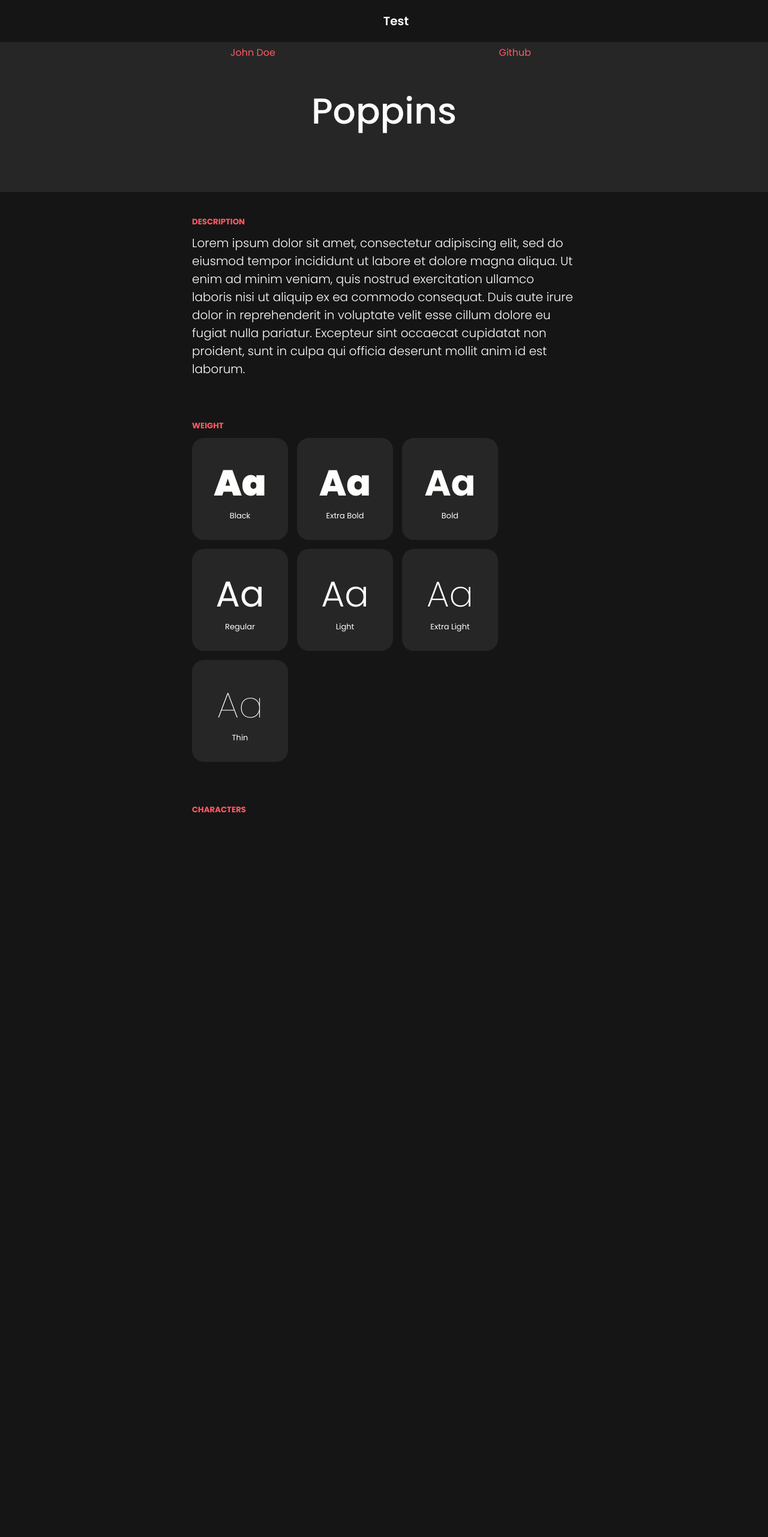
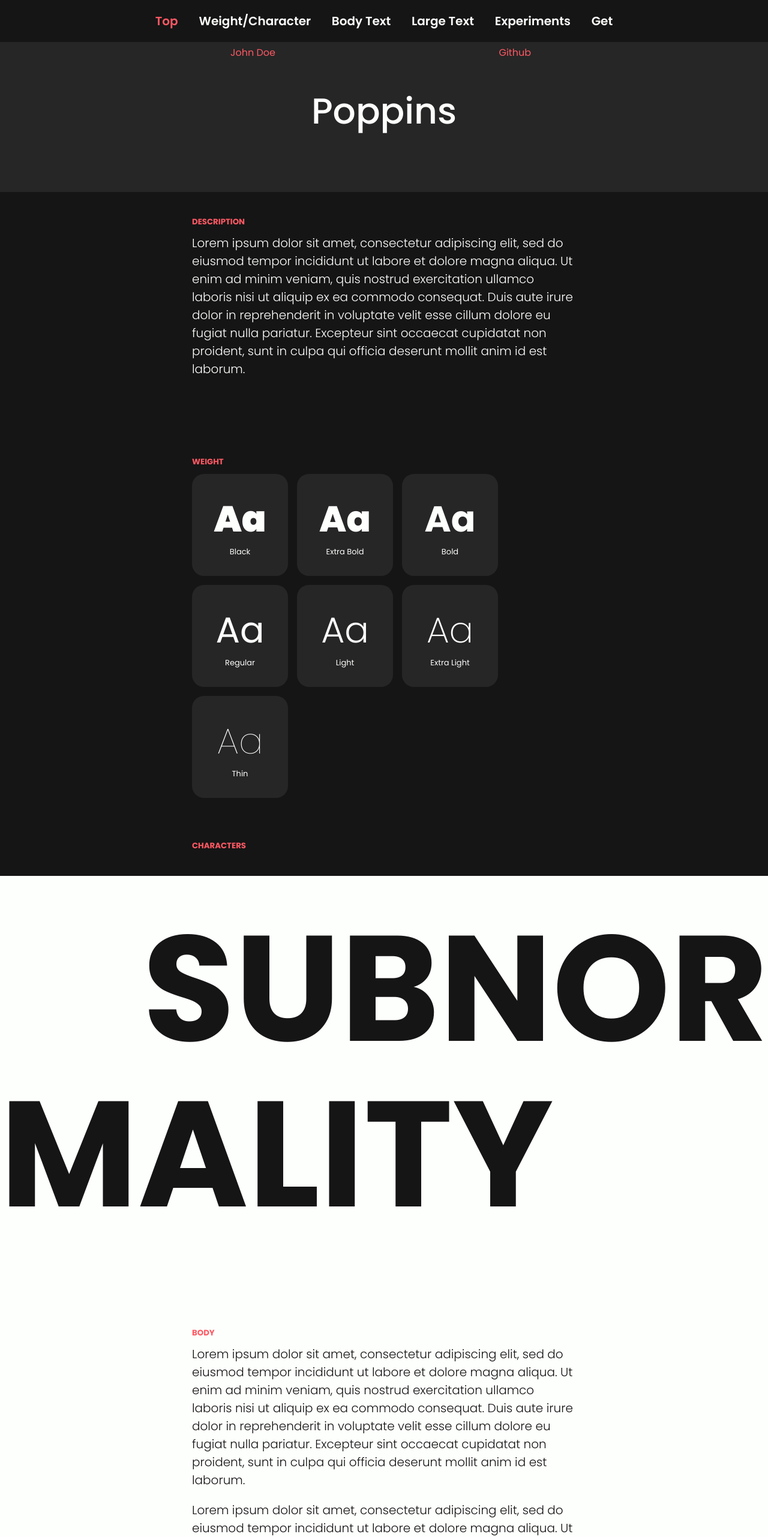
Before and after one commit to nahoczki/typespeciman, a plain HTML site: page index.html in a window 1280 px wide. Shown: the top 2562 px of the page at 60% size. Before the commit the page ends 1400 px from the top, so only its background shows below. Drawn offline with Linux system fonts and the light colour scheme; a script that the page names is missing.

Commit message:
More sections; smooth scroll; big text

```diff
--- a/css/styles.css
+++ b/css/styles.css
@@ -29,6 +29,7 @@
 html {
     box-sizing: border-box;
     font-family: 'Poppins', sans-serif;
+    scroll-behavior: smooth;
     background-color: var(--black);
     color: var(--white);
 }
@@ -69,7 +70,22 @@
 }
 
 .nav > ul {
+    padding: 0;
     list-style-type: none;
+}
+
+.nav > ul > li {
+    display: inline-block;
+    margin: 0 15px;
+}
+
+.nav > ul > li > a {
+    color: inherit;
+    text-decoration: none;
+}
+
+.selected {
+    color: var(--red);
 }
 
 .hero {
@@ -112,6 +128,17 @@
     padding: 30px 25%;
 }
 
+.white-container {
+    width: 100%;
+    display: flex;
+    flex-direction: column;
+    text-align: left;
+    justify-content: left;
+    padding: 30px 25%;
+    background-color: var(--white);
+    color: var(--black)
+}
+
 .letters {
     display: flex;
     gap: 15px;
@@ -139,3 +166,55 @@
     font-size: 13px;
     font-weight: var(--regularWeight);
 }
+
+.body-text {
+    margin-bottom: 20px;
+}
+
+.inner-body-container {
+    display: grid;
+    grid-gap: 30px;
+    grid-template-areas:
+    "a b"
+    "a b";
+}
+.body3 {
+    grid-area: a;
+}
+.body4 {
+    grid-area: b;
+}
+
+.split-text {
+    width: 100%;
+    display: flex;
+    flex-direction: column;
+    font-size: 250px;
+    font-weight: var(--boldWeight);
+}
+
+.subnormality-left {
+    text-align: left;
+    margin-left: 0;
+    margin-right: auto;
+    padding: 0;
+    margin-top: -100px;
+}
+
+.subnormality-right {
+    text-align: right;
+    margin-right: 0;
+    margin-left: auto;
+    padding: 0;
+}
+
+.big-text {
+    font-size: 150px;
+    padding: 0;
+    text-align: center;
+    justify-content: center;
+}
+
+strong, em {
+    color: var(--red);
+}
--- a/index.html
+++ b/index.html
@@ -16,7 +16,12 @@
 <body>
 <div class="nav">
 	<ul>
-		<li>Test</li>
+		<li id="topNav" class="selected" ><a href="#" onclick="selectNav('topNav')">Top</a></li>
+		<li id="weightNav"><a href="#weight" onclick="selectNav('weightNav')">Weight/Character</a></li>
+		<li id="bodyNav"><a href="#body" onclick="selectNav('bodyNav')">Body Text</a></li>
+		<li id="largeNav"><a href="#large" onclick="selectNav('largeNav')">Large Text</a></li>
+		<li id="experimentsNav"><a href="#experiments" onclick="selectNav('experimentsNav')">Experiments</a></li>
+		<li id="getNav"><a href="#get" onclick="selectNav('getNav')">Get</a></li>
 	</ul>
 </div>
 <div class="hero">
@@ -36,6 +41,7 @@
 	<h5>DESCRIPTION</h5>
 	<p>Lorem ipsum dolor sit amet, consectetur adipiscing elit, sed do eiusmod tempor incididunt ut labore et dolore magna aliqua. Ut enim ad minim veniam, quis nostrud exercitation ullamco laboris nisi ut aliquip ex ea commodo consequat. Duis aute irure dolor in reprehenderit in voluptate velit esse cillum dolore eu fugiat nulla pariatur. Excepteur sint occaecat cupidatat non proident, sunt in culpa qui officia deserunt mollit anim id est laborum.</p>
 </div>
+<div class="container" id="weight"></div>
 <div class="container weight">
 	<h5>WEIGHT</h5>
 	<div class="letters">
@@ -73,6 +79,37 @@
 	<h5>CHARACTERS</h5>
 	<div class="letters" id="characters"></div>
 </div>
+<div class="white-container big-text">
+	<div class="split-text">
+		<span class="subnormality-right">SUBNOR</span>
+		<span class="subnormality-left">MALITY</span>
+	</div>
+</div>
+<div class="white-container" id="body"></div>
+<div class="white-container body">
+	<h5>BODY</h5>
+	<p class="body-text body1">Lorem ipsum dolor sit amet, consectetur adipiscing elit, sed do eiusmod tempor incididunt ut labore et dolore magna aliqua. Ut enim ad minim veniam, quis nostrud exercitation ullamco laboris nisi ut aliquip ex ea commodo consequat. Duis aute irure dolor in reprehenderit in voluptate velit esse cillum dolore eu fugiat nulla pariatur. Excepteur sint occaecat cupidatat non proident, sunt in culpa qui officia deserunt mollit anim id est laborum.</p>
+	<p class="body-text body2">Lorem ipsum dolor sit amet, consectetur adipiscing elit, sed do eiusmod tempor incididunt ut labore et dolore magna aliqua. Ut enim ad minim veniam, quis nostrud exercitation ullamco laboris nisi ut aliquip ex ea commodo consequat. Duis aute irure dolor in reprehenderit in voluptate velit esse cillum dolore eu fugiat nulla pariatur. Excepteur sint occaecat cupidatat non proident, sunt in culpa qui officia deserunt mollit anim id est laborum.</p>
+	<div class="inner-body-container">
+		<p class="body-text body3">Lorem ipsum dolor sit amet, consectetur adipiscing elit, sed do eiusmod tempor incididunt ut labore et dolore magna aliqua. Ut enim ad minim veniam, quis nostrud exercitation ullamco laboris nisi ut aliquip ex ea commodo consequat. Duis aute irure dolor in reprehenderit in voluptate velit esse cillum dolore eu fugiat nulla pariatur. Excepteur sint occaecat cupidatat non proident, sunt in culpa qui officia deserunt mollit anim id est laborum. Lorem ipsum dolor sit amet, consectetur adipiscing elit, sed do eiusmod tempor incididunt ut labore et dolore magna aliqua. Ut enim ad minim veniam, quis nost ollit anim id est laborum.Lorem ipsum dolor sit amet, consectetur adipiscing elit, sed do eiusmod tempor incididunt ut labore et dolore magna aliqua. Ut enim ad minim veniam, quis nost</p>
+		<p class="body-text body4">Lorem ipsum dolor sit amet, consectetur adipiscing elit, sed do eiusmod tempor incididunt ut labore et dolore magna aliqua. Ut enim ad minim veniam, quis nostrud exercitation ullamco laboris nisi ut aliquip ex ea commodo consequat. Duis aute irure dolor in reprehenderit in voluptate velit esse cillum dolore eu fugiat nulla pariatur. Excepteur sint occaecat cupidatat non proident, sunt in culpa qui officia deserunt mollit anim id est laborum. Lorem ipsum dolor sit amet, consectetur adipiscing elit, sed do eiusmod tempor incididunt ut labore et dolore magna aliqua. Ut enim ad minim veniam, quis nost ollit anim id est laborum. Lorem ipsum dolor sit amet, consectetur adipiscing elit, sed do eiusmod tempor incididunt ut labore et dolore magna aliqua. Ut enim ad minim veniam, quis nost</p>
+	</div>
+</div>
+<div class="container" id="large"></div>
+<div class="container">
+	<h5>BIG TEXT</h5>
+</div>
+<div class="container big-text">
+	<span>QUESTIONABLY<strong>?</strong></span>
+	<span>steno<em>graphic</em></span>
+	<span class="black">KYMOGRAPHICS</span>
+	<span><em>KYMOGRAPHICS</em></span>
+	<span><strong>AMBID</strong>EXTROUS</span>
+</div>
+<div class="container" id="experiments"></div>
+<div class="container experiments">
+	<h5>EXPERIMENTS</h5>
+</div>
 
 </body>
 <script src="js"/>
```
Also changed, not shown: js/index.js (+23 -0 lines).
